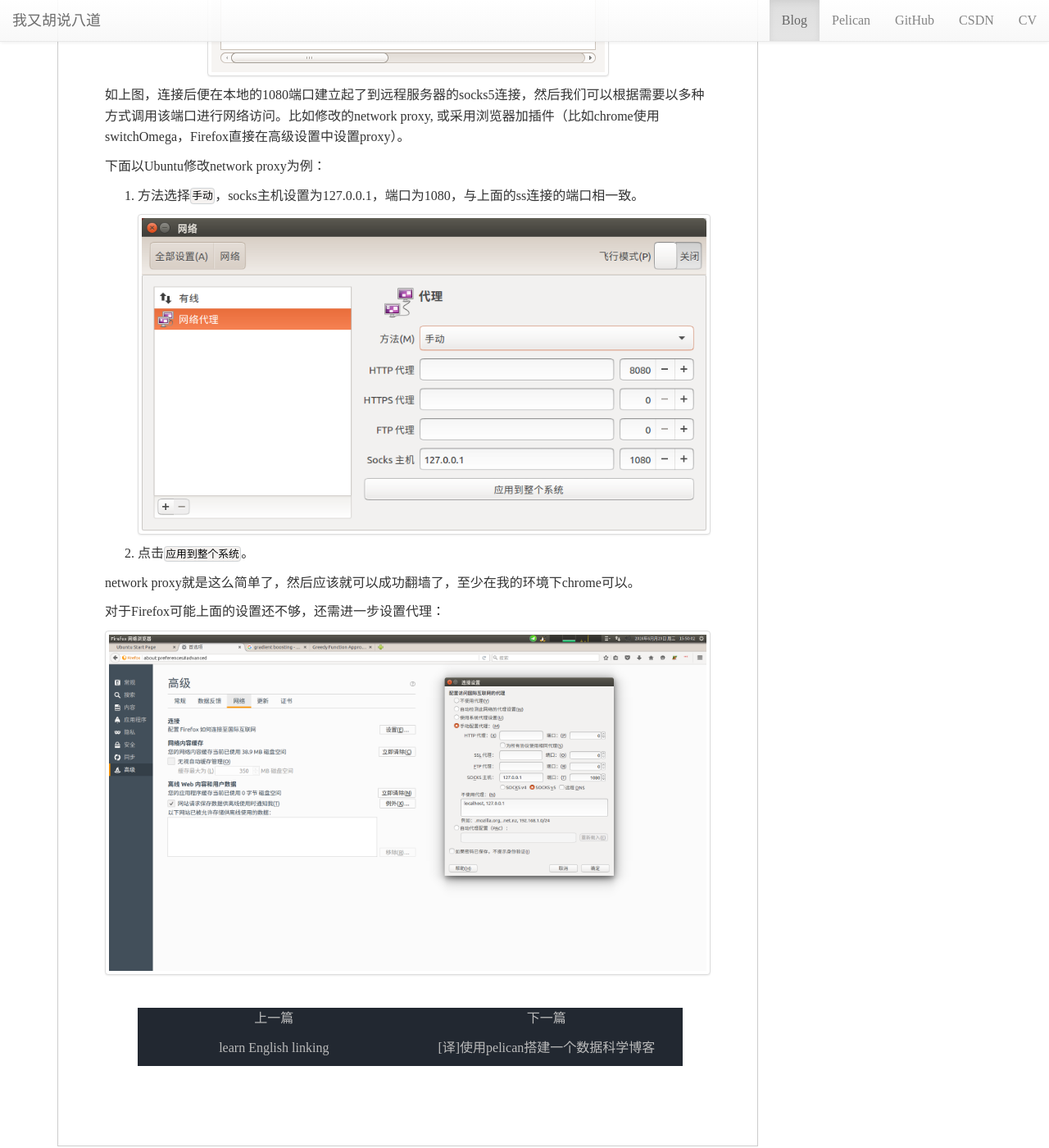
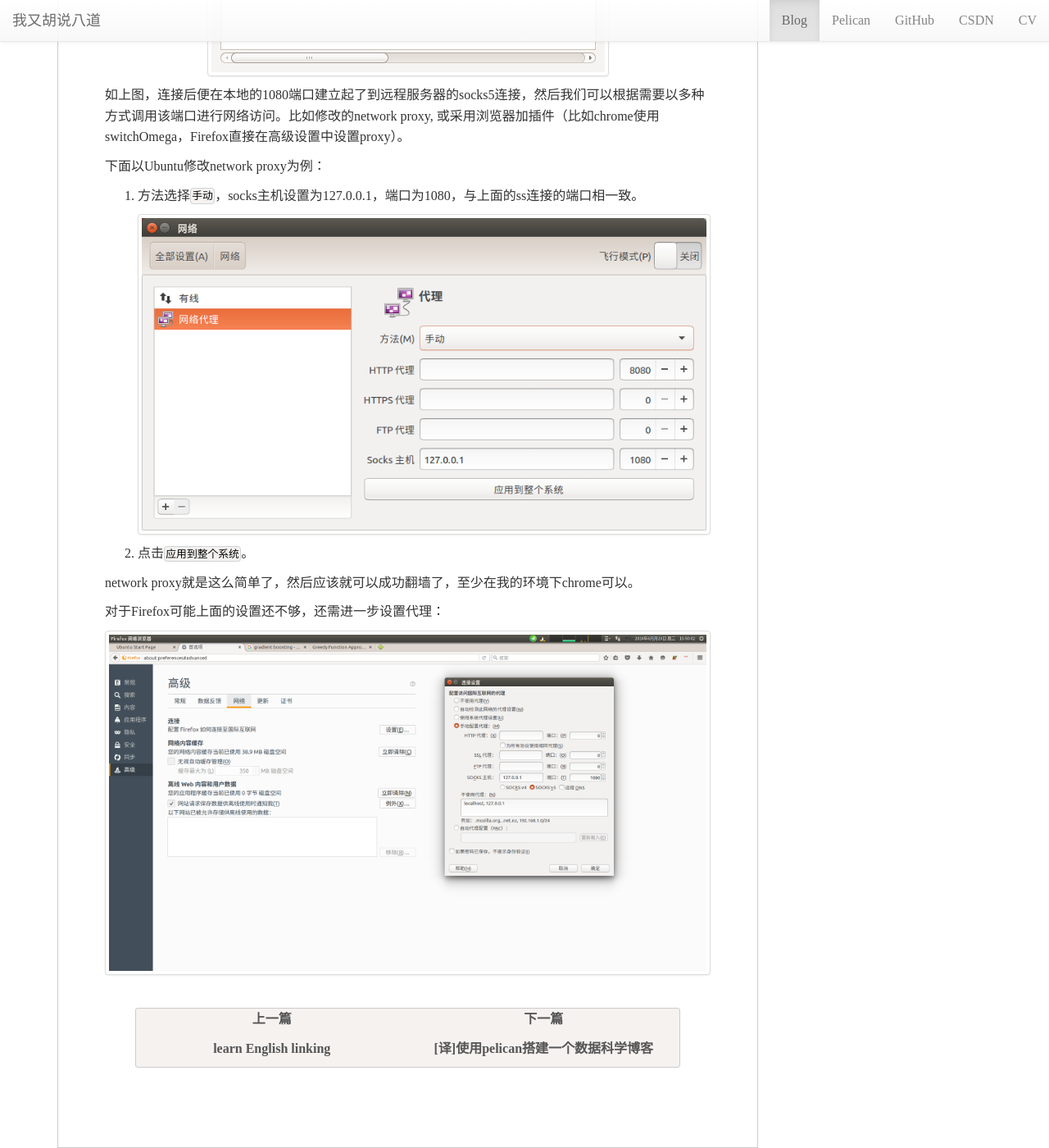
Before and after one commit to eueuy/eueuy.github.io, a Jekyll site: the page built from _posts/2016-10-12-ubuntu-shadowsocks-notes.md, in a window 1280 px wide and 1400 px high, scrolled down 806 px. Shown: the whole window at 82% size. Built offline with Jekyll 4.4.1, drawn with Linux system fonts in a browser that asks for light colours; a script that is not in the unit is left out; comment, search, counter and statistics services are not loaded.

Commit message:
modify pages sytle

```diff
--- a/assets/css/post.css
+++ b/assets/css/post.css
@@ -68,14 +68,19 @@ a:hover{
 
 .pages {
   width: 90%;
-  margin: 40px;
+  margin-top: 40px;
+  margin-bottom: 40px;
   line-height: 200%;
-  background: center center no-repeat #222831;
+  border: 1px solid #ccc;
+  border-radius: 3px;
+  background-color: #f5f2f0;
   background-size: cover;
 }
 .pages p {
-    color: #bbb;
+    color: #555;
+    font-weight: 600;
 }
 .pages .previous:hover, .pages .next:hover{
-  background-color: #222;
+  background-color: #dbdbdb;
+  background-color: #e2e2e2;
 }
```
